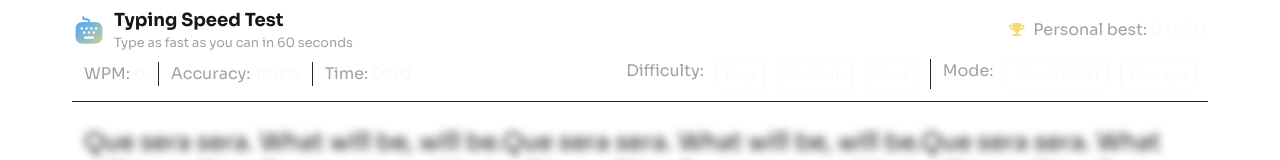
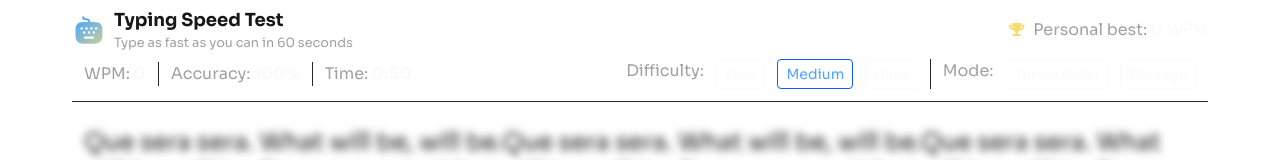
Before and after one commit to Cristaldo-Fiorela/typing-speed, a Next.js app: page / in a window 1280 px wide. Shown: the top 160 px of the page. Built offline with nearby package versions, Linux system fonts and the light colour scheme.

Commit message:
feat(button): stay active for currently difficulty

```diff
--- a/components/layout/typing-game.tsx
+++ b/components/layout/typing-game.tsx
@@ -13,7 +13,7 @@ const TypingGame = () => {
 
     return (
         <>
-            <ScoreBar setDifficulty={setDifficulty} />
+            <ScoreBar difficulty={difficulty} setDifficulty={setDifficulty} />
             <TypingArea difficulty={difficulty} />
         </>
     );
--- a/components/typing-test/score-bar.tsx
+++ b/components/typing-test/score-bar.tsx
@@ -3,7 +3,7 @@ import { ScoreBarProps } from "@/types/component-types";
 
 import SquareButton from "../ui/square-button";
 
-const ScoreBar = ({ setDifficulty }: ScoreBarProps) => {
+const ScoreBar = ({ difficulty, setDifficulty }: ScoreBarProps) => {
     return (
         <div className="flex justify-between items-center border-b border-neutral-800 text-neutral-400 pb-3">
             <div className="divide-x divide-neutral-800 text-center flex">
@@ -27,7 +27,8 @@ const ScoreBar = ({ setDifficulty }: ScoreBarProps) => {
                             key={level}
                             id={level}
                             value={level}
-                            className="capitalize"
+                            className={"capitalize"}
+                            active={level === difficulty}
                             onClick={() => setDifficulty(level)}
                         >
                             {level}
--- a/components/ui/square-button.tsx
+++ b/components/ui/square-button.tsx
@@ -4,11 +4,20 @@ const SquareButton = ({
     children,
     fill,
     className,
+    active,
     ...props
 }: SquareButtonProps) => {
     return (
         <button
-            className={`text-neutral-50 border rounded py-1 px-2 transition-colors cursor-pointer text-sm ${fill ? "border-blue-600 bg-blue-600 hover:text-neutral-50 hover:bg-blue-400" : "hover:border-blue-600 hover:text-blue-400"} ${className ?? ""}`}
+            className={`border rounded py-1 px-2 transition-colors cursor-pointer text-sm
+                ${
+                    fill
+                        ? "text-neutral-50 border-blue-600 bg-blue-600 hover:bg-blue-400"
+                        : active
+                          ? "text-blue-400 border-blue-600"
+                          : "text-neutral-50 hover:border-blue-600 hover:text-blue-400"
+                }
+                ${className ?? ""}`}
             {...props}
         >
             {children}
--- a/types/component-types.ts
+++ b/types/component-types.ts
@@ -2,6 +2,7 @@ import { Dispatch, SetStateAction } from "react";
 import { DifficultyLevel, Sentence } from "./types";
 
 export type ScoreBarProps = {
+  difficulty: DifficultyLevel;
   setDifficulty: Dispatch<SetStateAction<DifficultyLevel>>;
 };
 
@@ -16,4 +17,5 @@ export type TypingTestProps = {
 export type SquareButtonProps = React.ComponentProps<"button"> & {
   children: React.ReactNode;
   fill?: boolean;
+  active?: boolean;
 };
```
